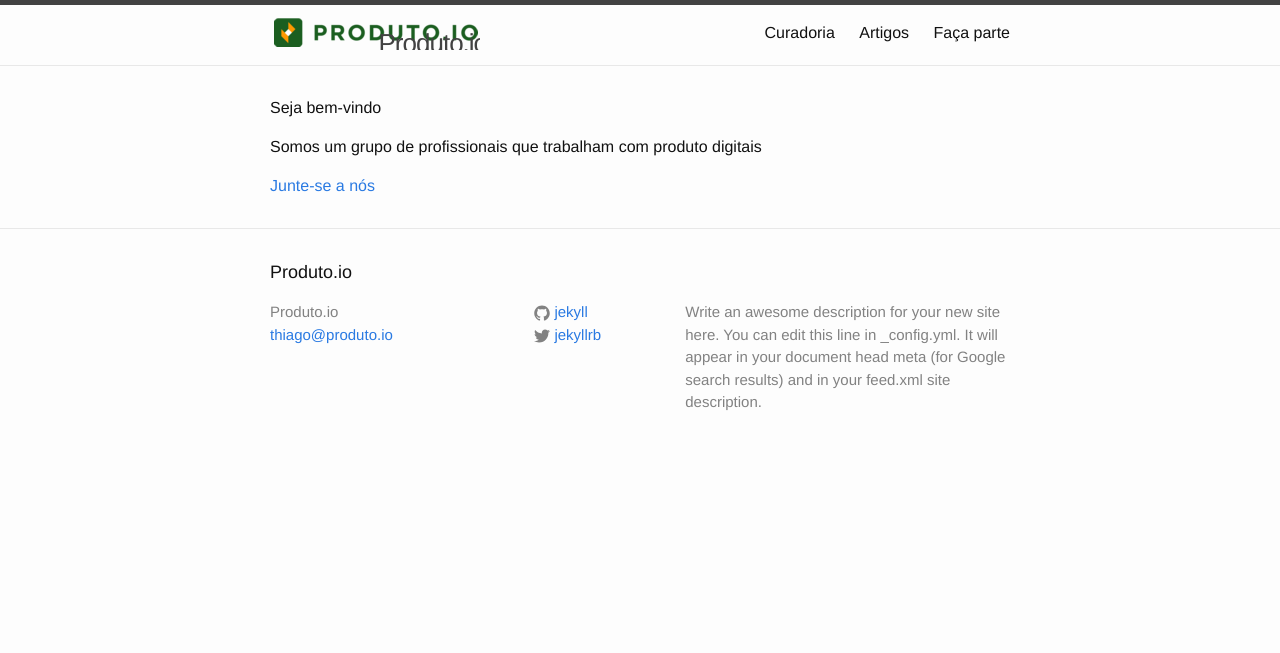
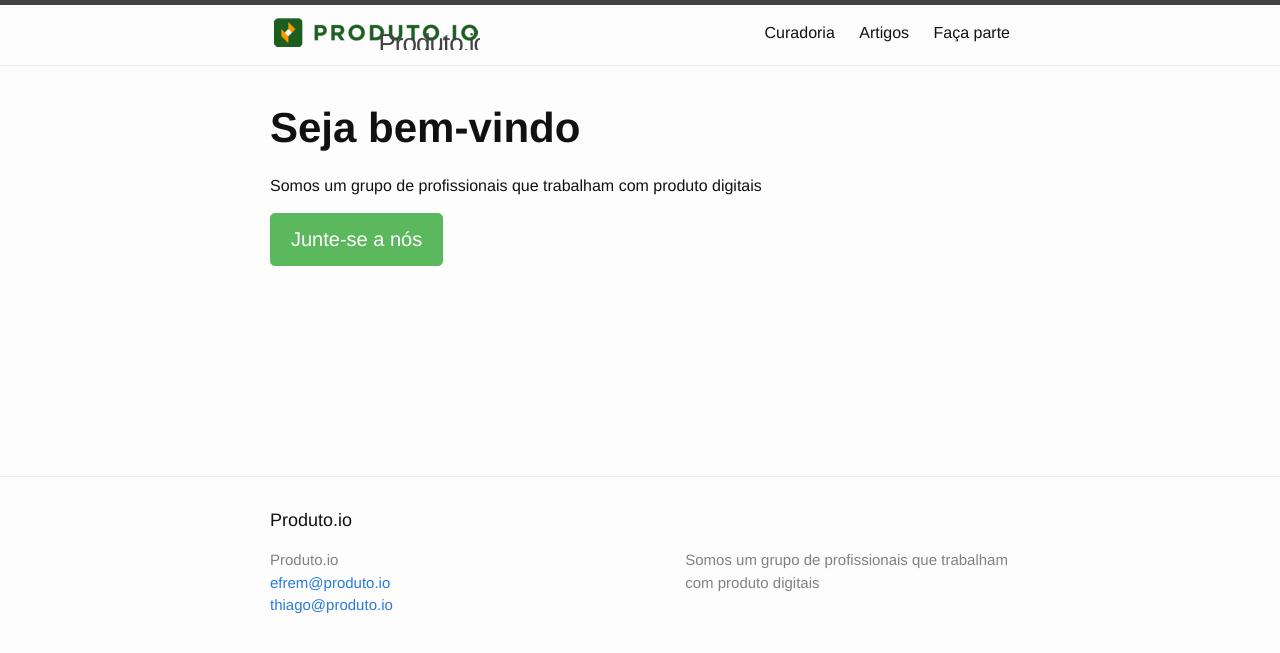
Before and after one commit to thiagodiniz/produto, a Jekyll site: the page built from index.html, in a window 1280 px wide. Shown: the top 653 px of the page. Built offline with Jekyll 4.4.1, drawn with Linux system fonts in a browser that asks for light colours.

Commit message:
call to action as a button

```diff
--- a/_config.yml
+++ b/_config.yml
@@ -1,14 +1,14 @@
 # Site settings
 title: Produto.io
-email: thiago@produto.io
+email1: efrem@produto.io
+email2: thiago@produto.io
+
 description: > # this means to ignore newlines until "baseurl:"
-  Write an awesome description for your new site here. You can edit this
-  line in _config.yml. It will appear in your document head meta (for
-  Google search results) and in your feed.xml site description.
+  Somos um grupo de profissionais que trabalham com produto digitais
 baseurl: "" # the subpath of your site, e.g. /blog/
 url: "http://www.produto.io" # the base hostname & protocol for your site
-twitter_username: jekyllrb
-github_username:  jekyll
+# twitter_username: jekyllrb
+# github_username:  jekyll
 
 # Build settings
 markdown: kramdown
--- a/_includes/footer.html
+++ b/_includes/footer.html
@@ -8,7 +8,8 @@
       <div class="footer-col  footer-col-1">
         <ul class="contact-list">
           <li>{{ site.title }}</li>
-          <li><a href="mailto:{{ site.email }}">{{ site.email }}</a></li>
+          <li><a href="mailto:{{ site.email }}">{{ site.email1 }}</a></li>
+          <li><a href="mailto:{{ site.email }}">{{ site.email2 }}</a></li>
         </ul>
       </div>
 
--- a/_sass/produto.scss
+++ b/_sass/produto.scss
@@ -9,3 +9,48 @@
   height: 35px;                        /* be sure to set height & width */
   width: 210px;
  }
+
+.home {
+  height: 350px;
+}
+
+ p.leading {
+   font-weight: bold;
+   font-size: 42px;
+ }
+
+ .cta-button {
+   display: inline-block;
+   padding: .375rem 1rem;
+   font-size: 1rem;
+   font-weight: 400;
+   line-height: 1.5;
+   text-align: center;
+   white-space: nowrap;
+   vertical-align: middle;
+   -ms-touch-action: manipulation;
+   touch-action: manipulation;
+   cursor: pointer;
+   user-select: none;
+   border: .0625rem solid transparent;
+  border-radius: .25rem;
+  color: #fff;
+  background-color: #5cb85c;
+  border-color: #5cb85c;
+  text-transform: none;
+  padding: .75rem 1.25rem;
+font-size: 1.25rem;
+line-height: 1.333333;
+border-radius: .3rem;
+
+  &:visited {
+    color: #fff;
+  }
+
+  &:active, &:focus, &:hover{
+    color: #fff;
+    background-color: #449d44;
+    border-color: #419641;
+    text-decoration: none;
+  }
+ }
--- a/index.html
+++ b/index.html
@@ -1,12 +1,13 @@
 ---
 layout: default
 ---
+
 
 <div class="home">
  <p class="leading">Seja bem-vindo</p>
 
  <p>Somos um grupo de profissionais que trabalham com produto digitais</p>
 
- <a>Junte-se a nós</a>
+ <a class="cta-button" href="{{ 'signup' | prepend: site.baseurl }}">Junte-se a nós</a>
 
 </div>
```
